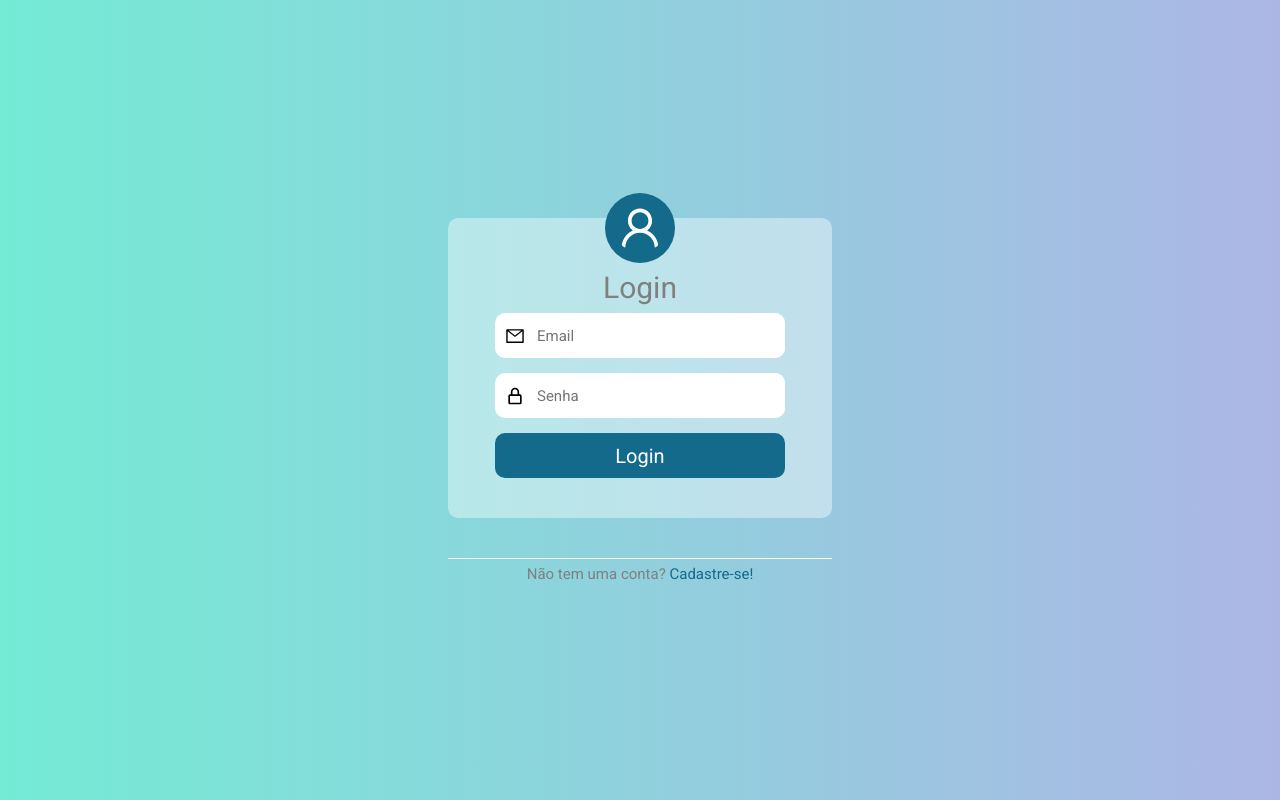
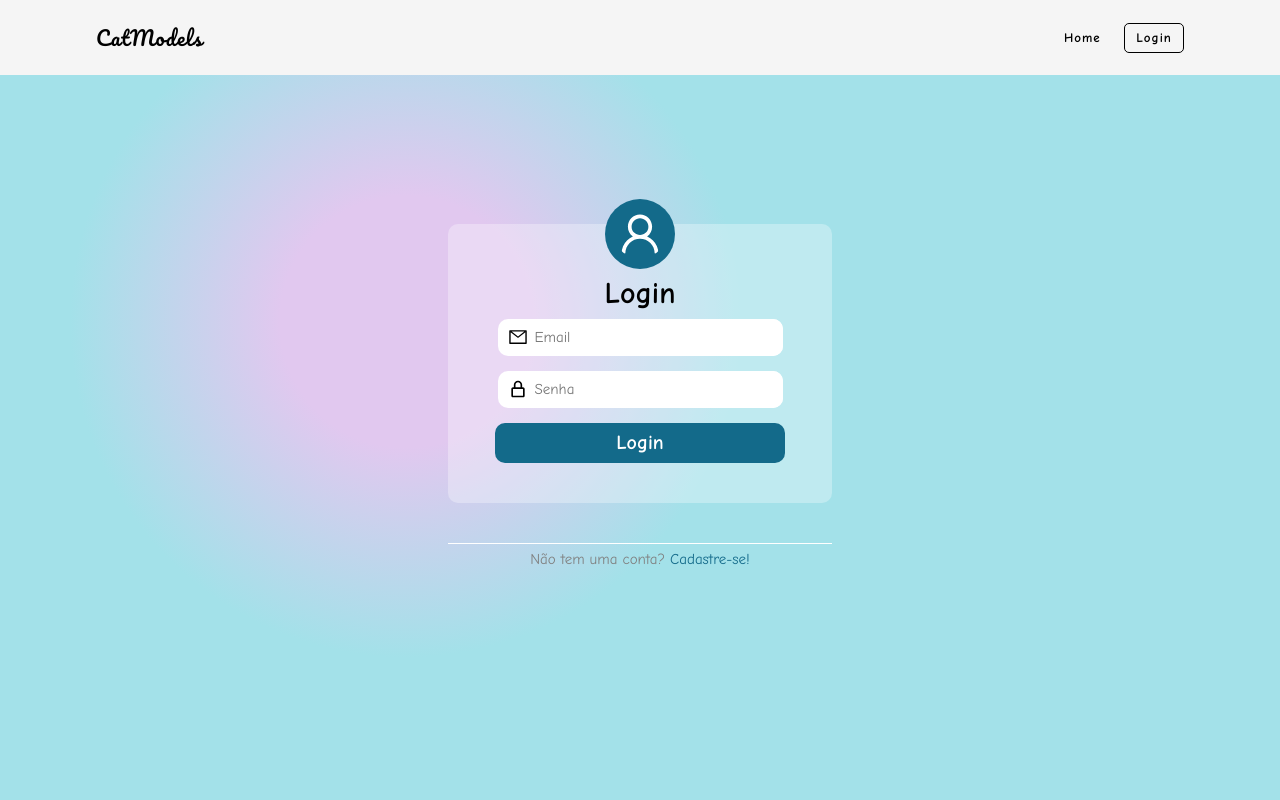
Before and after one commit to vitorluizms/CatModel-Front, a React (Vite) app: page / in a window 1280 px wide. Built offline with nearby package versions, Linux system fonts and the light colour scheme.

Commit message:
feat: Navbar criada

```diff
--- a/index.html
+++ b/index.html
@@ -9,6 +9,14 @@
       href="https://fonts.googleapis.com/css2?family=Roboto:wght@400;700&display=swap"
       rel="stylesheet"
     />
+    <link
+      href="https://fonts.googleapis.com/css2?family=Pacifico&display=swap"
+      rel="stylesheet"
+    />
+    <link
+      href="https://fonts.googleapis.com/css2?family=Comic+Neue:wght@400;700&display=swap"
+      rel="stylesheet"
+    />
     <meta name="viewport" content="width=device-width, initial-scale=1.0" />
     <title>Vite + React</title>
   </head>
--- /dev/null
+++ b/src/components/TopBar.jsx
@@ -0,0 +1,92 @@
+import { Link } from "react-router-dom";
+import styled from "styled-components";
+
+export default function TopBar() {
+  return (
+    <Container>
+      <section>
+        <Link to={"/home"} style={{ textDecoration: "none"}}>
+          <h1>CatModels</h1>
+        </Link>
+        <article>
+          <Link to={"/home"} style={{ textDecoration: "none" }}>
+            <h2>Home</h2>
+          </Link>
+          <Link to={"/"} style={{ textDecoration: "none" }}>
+            <button>Login</button>
+          </Link>
+        </article>
+      </section>
+    </Container>
+  );
+}
+
+const Container = styled.nav`
+  width: 100%;
+  height: 75px;
+  background-color: #f5f5f5;
+
+  position: fixed;
+  left: 0;
+  top: 0;
+
+  display: flex;
+  align-items: center;
+  justify-content: center;
+
+  section {
+    width: 85%;
+    display: flex;
+    justify-content: space-between;
+    align-items: center;
+
+    h1 {
+      font-family: "Pacifico", cursive;
+      font-size: 20px;
+      font-weight: 400;
+      letter-spacing: 1px;
+      color: #000;
+    }
+
+    button {
+      width: 60px;
+      height: 30px;
+      background-color: transparent;
+      border: 1px solid #000;
+      border-radius: 5px;
+
+      font-family: "Comic Neue", cursive;
+      color: #000;
+      font-size: 13px;
+      font-weight: 700;
+      letter-spacing: 1px;
+
+      &:hover {
+        cursor: pointer;
+        background-color: #000;
+        border: 1px solid transparent;
+        color: #fff;
+      }
+    }
+
+    article {
+      width: 120px;
+      display: flex;
+      justify-content: space-between;
+      align-items: center;
+
+      h2 {
+        font-family: "Comic Neue", cursive;
+        color: #000;
+        font-size: 13px;
+        font-weight: 700;
+        letter-spacing: 1px;
+
+        &:hover {
+          cursor: pointer;
+          text-decoration: underline;
+        }
+      }
+    }
+  }
+`;
--- a/src/pages/HomePage.jsx
+++ b/src/pages/HomePage.jsx
@@ -1,5 +1,24 @@
+import styled from "styled-components";
+import TopBar from "../components/TopBar";
+
 export default function Home() {
-    return (
-        <div>aaaa</div>
-    )
+  return (
+    <Container>
+      <header>
+        <TopBar></TopBar>
+      </header>
+    </Container>
+  );
 }
+
+const Container = styled.section`
+  width: 100%;
+  min-height: 100vh;
+  height: 100%;
+  /* background: linear-gradient(to left, #acb6e5, #74ebd5); */
+  background-image: radial-gradient(
+    circle 588px at 31.7% 40.2%,
+    rgba(225, 200, 239, 1) 21.4%,
+    rgba(163, 225, 233, 1) 57.1%
+  );
+`;
--- a/src/pages/SignInPage.jsx
+++ b/src/pages/SignInPage.jsx
@@ -1,12 +1,13 @@
+import axios from "axios";
+import { useContext, useState } from "react";
+import { AiOutlineMail, AiOutlineUser } from "react-icons/ai";
+import { BiLockAlt } from "react-icons/bi";
+import { TailSpin } from "react-loader-spinner";
+import { Link, useNavigate } from "react-router-dom";
+import { toast } from "react-toastify";
 import styled from "styled-components";
-import { AiOutlineUser, AiOutlineMail } from "react-icons/ai";
-import { BiLockAlt } from "react-icons/bi";
-import { useContext, useState } from "react";
-import { Link, useNavigate } from "react-router-dom";
-import axios from "axios";
 import { UserContext } from "../Contexts/userContext";
-import { toast } from "react-toastify";
-import { TailSpin } from "react-loader-spinner";
+import TopBar from "../components/TopBar";
 
 export default function SignIn() {
   const [email, setEmail] = useState("");
@@ -48,6 +49,8 @@ export default function SignIn() {
       .finally(() => setLoading(false));
   };
   return (
+    <>
+      <TopBar />
       <Container loading={loading}>
         <section>
           <StyledIcon />
@@ -112,6 +115,7 @@ export default function SignIn() {
           </Link>
         </p>
       </Container>
+    </>
   );
 }
 
@@ -124,15 +128,15 @@ export const InputContainer = styled.div`
   padding-left: 10px;
   background-color: white;
   border-radius: 10px;
-  gap: 10px;
+  gap: 5px;
 
   input {
     width: 250px;
-    height: 45px;
+    height: 37px;
     border: none;
     border-radius: 10px;
 
-    font-family: "Roboto", sans-serif;
+    font-family: "Comic Neue", cursive;
     font-weight: 400;
     color: black;
     font-size: 15px;
@@ -145,8 +149,13 @@ export const InputContainer = styled.div`
 
 export const Container = styled.div`
   width: 100vw;
-  height: 100vh;
-  background: linear-gradient(to left, #acb6e5, #74ebd5);
+  min-height: 100vh;
+  /* background: linear-gradient(to left, #acb6e5, #74ebd5); */
+  background-image: radial-gradient(
+    circle 588px at 31.7% 40.2%,
+    rgba(225, 200, 239, 1) 21.4%,
+    rgba(163, 225, 233, 1) 57.1%
+  );
 
   display: flex;
   flex-direction: column;
@@ -155,7 +164,7 @@ export const Container = styled.div`
 
   button {
     width: 290px;
-    height: 45px;
+    height: 40px;
     border: none;
     border-radius: 10px;
     background-color: ${(props) =>
@@ -164,23 +173,24 @@ export const Container = styled.div`
     justify-content: center;
     align-items: center;
 
-    font-family: "Roboto", sans-serif;
-    font-weight: 400;
+    font-family: "Comic Neue", cursive;
+    font-weight: 700;
     color: #fff;
     font-size: 20px;
 
     &:hover {
       cursor: ${(props) => (props.loading === false ? "pointer" : "progress")};
       background-color: ${(props) =>
-        (props.loading === false ? "#3fa4bb" : "#535353")};
+        props.loading === false ? "#3fa4bb" : "#535353"};
     }
   }
 
   p {
-    font-family: "Roboto", sans-serif;
+    font-family: "Comic Neue", cursive;
     font-weight: 400;
     color: gray;
     font-size: 15px;
+    margin-bottom: 10px;
     span {
       color: #136a8a;
 
@@ -193,7 +203,7 @@ export const Container = styled.div`
   section {
     width: 30%;
     height: auto;
-    background-color: rgba(255, 255, 255, 0.4);
+    background-color: rgba(255, 255, 255, 0.3);
     gap: 10px;
     padding-bottom: 40px;
     border-radius: 10px;
@@ -204,9 +214,9 @@ export const Container = styled.div`
     align-items: center;
 
     h1 {
-      font-family: "Roboto", sans-serif;
-      font-weight: 400;
-      color: gray;
+      font-family: "Comic Neue", cursive;
+      font-weight: 700;
+      color: #000;
       font-size: 30px;
     }
 
--- a/src/pages/SignUpPage.jsx
+++ b/src/pages/SignUpPage.jsx
@@ -1,18 +1,19 @@
-import styled from "styled-components";
+import axios from "axios";
+import { useState } from "react";
 import {
-  AiOutlineUserAdd,
+  AiOutlineContacts,
   AiOutlineMail,
   AiOutlineUser,
-  AiOutlineContacts,
+  AiOutlineUserAdd,
 } from "react-icons/ai";
 import { BiLockAlt } from "react-icons/bi";
-import { useState } from "react";
-import { Container, InputContainer } from "./SignInPage";
+import { TailSpin } from "react-loader-spinner";
 import { Link, useNavigate } from "react-router-dom";
 import { ToastContainer, toast } from "react-toastify";
 import "react-toastify/dist/ReactToastify.css";
-import axios from "axios";
-import { TailSpin } from "react-loader-spinner";
+import styled from "styled-components";
+import TopBar from "../components/TopBar";
+import { Container, InputContainer } from "./SignInPage";
 
 export default function SignUp() {
   const [name, setName] = useState("");
@@ -81,11 +82,13 @@ export default function SignUp() {
           pauseOnHover: true,
         });
       })
-      .finally(() => setLoading(false))
+      .finally(() => setLoading(false));
   };
   return (
+    <>
+      <TopBar />
       <Container loading={loading}>
-      <section>
+        <section style={{ marginTop: "125px" }}>
           <StyledIcon />
           <h1>Cadastro</h1>
           <form onSubmit={signUp}>
@@ -204,6 +207,7 @@ export default function SignUp() {
         </p>
         <ToastContainer />
       </Container>
+    </>
   );
 }
 
```
Also changed, not shown: src/App.jsx (+5 -5 lines). Lines whose indentation alone changed are shown as unchanged.
